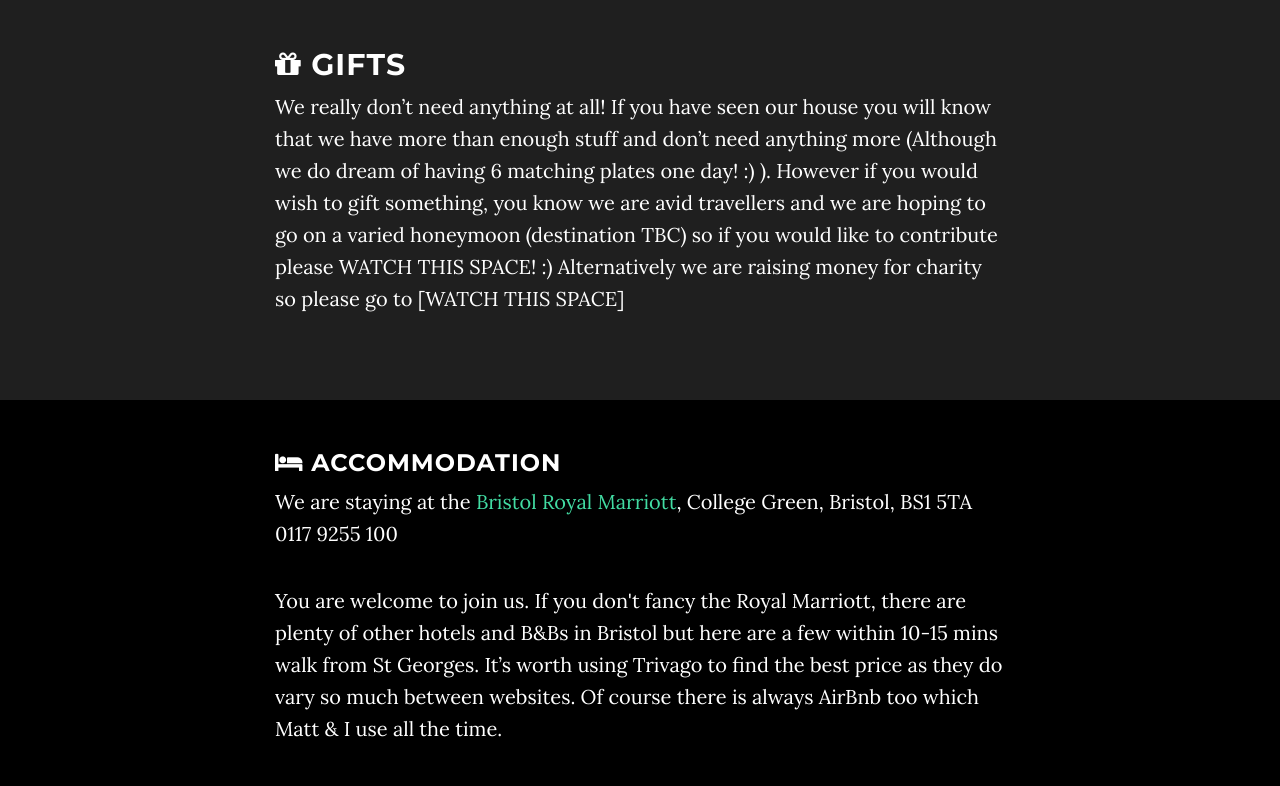
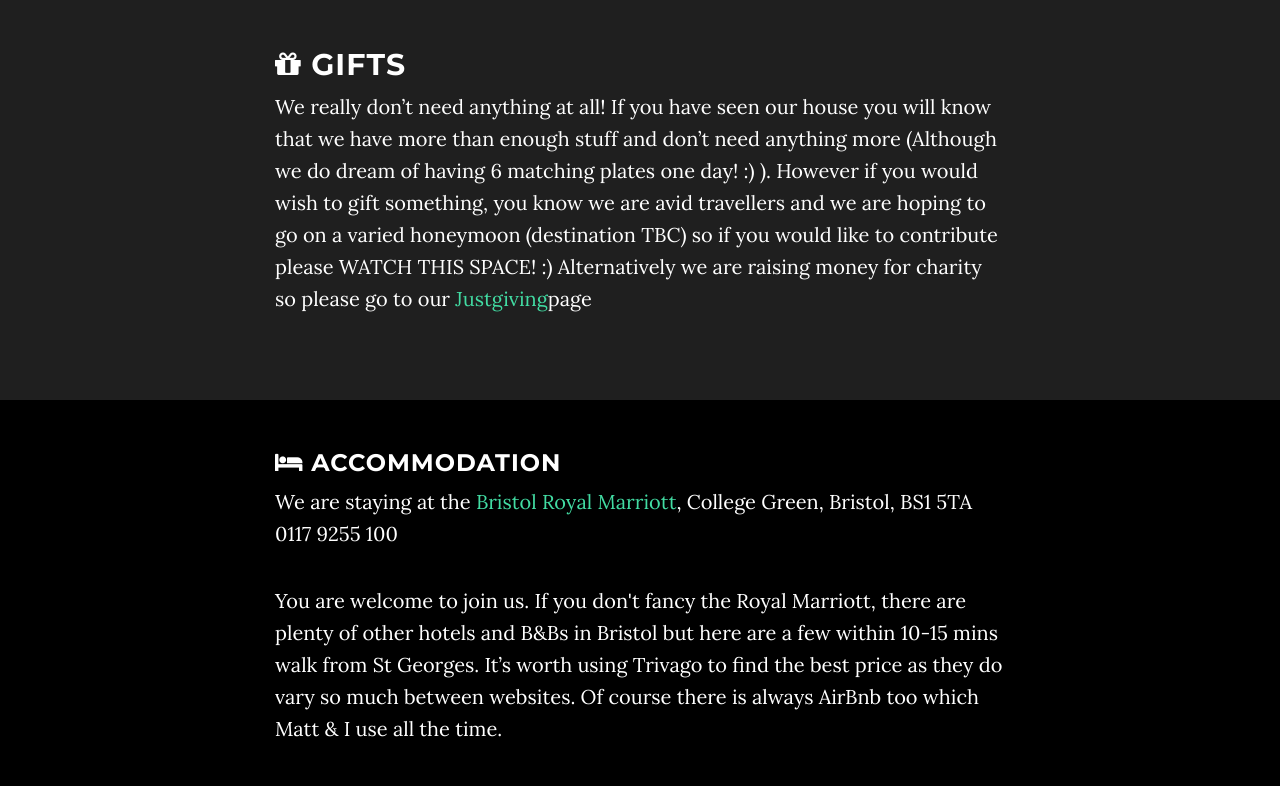
Before and after one commit to mattburns/onlytook12years, a website: page index.html in a window 1280 px wide. Shown: the part 2345-3131 px from the top of the page. Drawn offline with nearby package versions, Linux system fonts and the light colour scheme; some packages are replaced by stand-ins of ours.

Commit message:
added justgiving link

```diff
--- a/index.html
+++ b/index.html
@@ -172,7 +172,8 @@ Listen, you can't call me a geek, you're the one looking at it...
                     <h2><i class="fa fa-gift" aria-hidden="true"></i> Gifts</h2>
                     <p>We really don’t need anything at all! If you have seen our house you will know that we have more than enough stuff and don’t need anything more (Although we do dream of having 6 matching plates one day! :) ).
 However if you would wish to gift something, you know we are avid travellers and we are hoping to go on a varied honeymoon (destination TBC) so if you would like to contribute please WATCH THIS SPACE! :)
-Alternatively we are raising money for charity so please go to [WATCH THIS SPACE]</p>
+Alternatively we are raising money for charity so please go to our <a href="https://www.justgiving.com/fundraising/onlytook12years">Justgiving</a>page
+                      </p>
                 </div>
             </div>
         </div>
```
